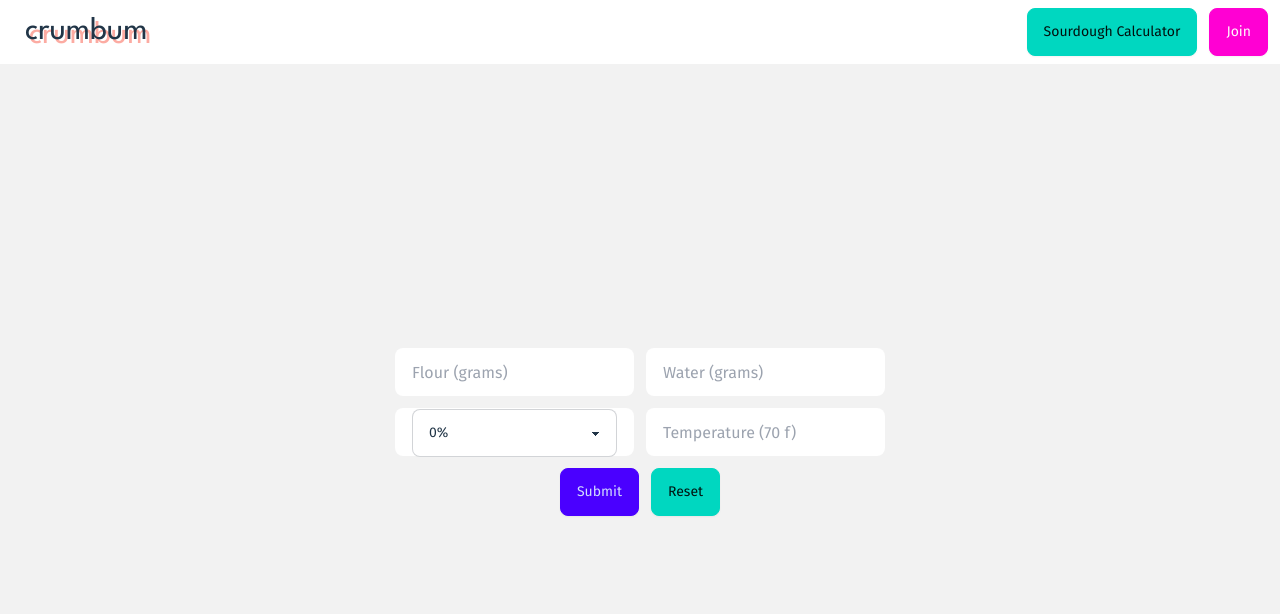
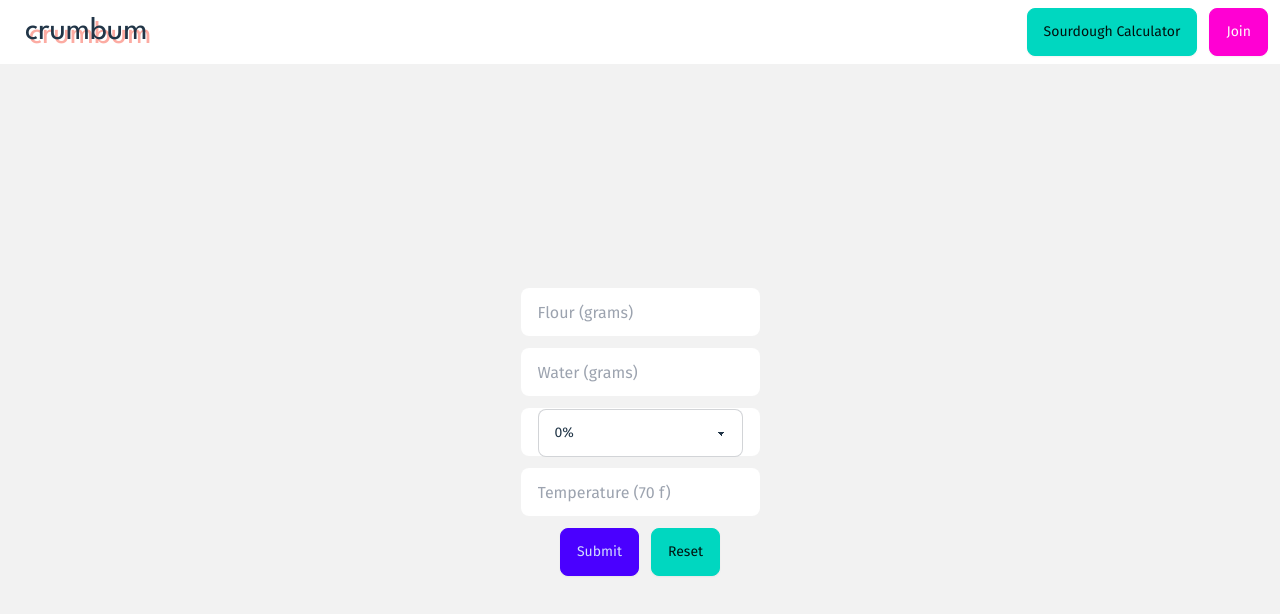
Before and after one commit to alexwittwer/crumbum, a React (Vite) app: page /calculator in a window 1280 px wide. Shown: the top 614 px of the page. Built offline with nearby package versions, Linux system fonts and the light colour scheme.

Commit message:
Update SDCalculator.jsx

```diff
--- a/src/components/Common/SDCalculator.jsx
+++ b/src/components/Common/SDCalculator.jsx
@@ -31,7 +31,7 @@
         onSubmit={(e) => e.preventDefault()}
       >
         {" "}
-        <div className="grid grid-cols-2 gap-3">
+        <div className="grid grid-cols-1 gap-3">
           <input
             className="input"
             type="number"
```
